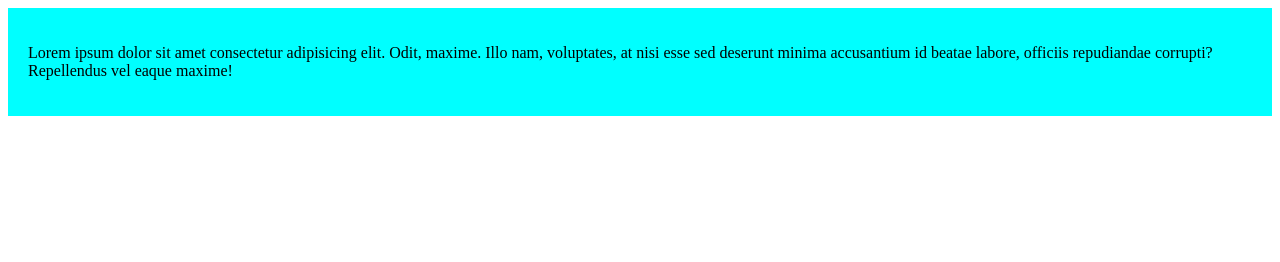
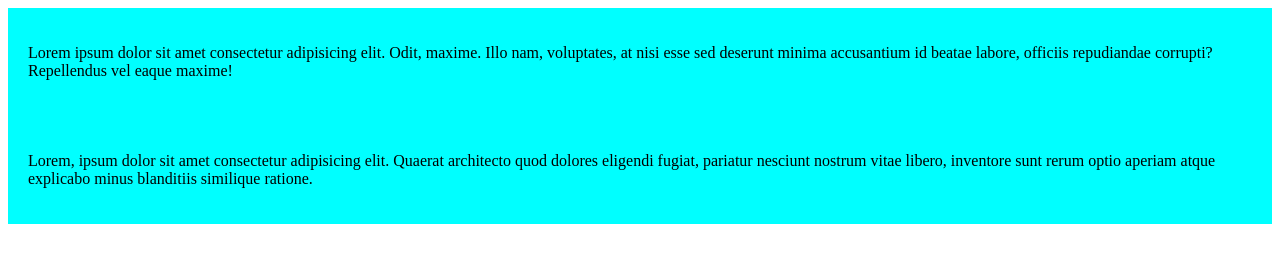
Before and after one commit to kinglavan70/my-simple-website, a plain HTML site: page index.html in a window 1280 px wide. Drawn offline with Linux system fonts and the light colour scheme.

Commit message:
addad the li

```diff
--- a/index.html
+++ b/index.html
@@ -10,5 +10,8 @@
     <div>
       <p>Lorem ipsum dolor sit amet consectetur adipisicing elit. Odit, maxime. Illo nam, voluptates, at nisi esse sed deserunt minima accusantium id beatae labore, officiis repudiandae corrupti? Repellendus vel eaque maxime!</p>
     </div>
+    <diV>
+        <p>Lorem, ipsum dolor sit amet consectetur adipisicing elit. Quaerat architecto quod dolores eligendi fugiat, pariatur nesciunt nostrum vitae libero, inventore sunt rerum optio aperiam atque explicabo minus blanditiis similique ratione.</p>
+    </diV>
 </body>
 </html>
```
